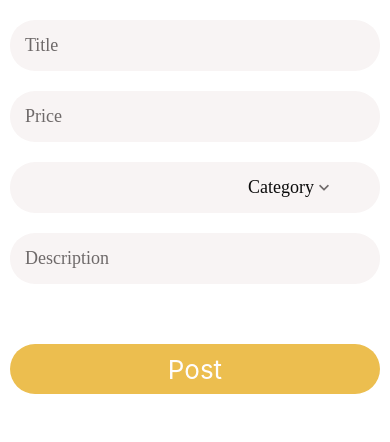
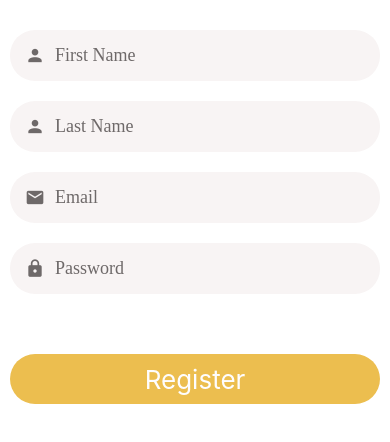
Before and after one commit to JeanProvost/ChuckIt, a React Native app: screen / in a window 390 px wide. Shown: the top 442 px of the page. Built offline with nearby package versions, Linux system fonts and the light colour scheme.

Commit message:
WIP fixing input placement

```diff
--- a/App.js
+++ b/App.js
@@ -11,6 +11,6 @@ import EditListingScreen from "./app/screens/EditListingScreen";
 export default function App() {
 
   return (
-    <EditListingScreen />
+    <RegisterScreen />
   );
 }
--- a/app/screens/RegisterScreen.js
+++ b/app/screens/RegisterScreen.js
@@ -1,5 +1,5 @@
 import React from 'react';
-import { StyleSheet, Image } from 'react-native';
+import { StyleSheet, Image, View } from 'react-native';
 import Screen from '../components/Screen';
 import AppTextInput from '../components/AppTextInput';
 import * as Yup from 'yup';
@@ -18,8 +18,9 @@ function RegisterScreen(props) {
             <AppForm
                 initialValues={{firstname: '', lastname: '', email: '', password: ''}}
                 onSubmit={values => console.log(values)}
-                validdationSchema={validationSchema}
+                validationSchema={validationSchema}
             >
+
                     <AppFormField
                         autoCapitalize="none"
                         autoCorrect={false}
@@ -32,8 +33,9 @@ function RegisterScreen(props) {
                         autoCorrect={false}
                         icon="account"
                         placeholder="Last Name"
-                    name="lastName"
+                        name="lastame"
                     />
+
                 <AppFormField
                     autoCapitalize="none"
                     autoCorrect={false}
@@ -62,6 +64,11 @@ const styles = StyleSheet.create({
     container: {
         padding: 10,
         marginTop: 10,
+    },
+    fullname: {
+        flexDirection: 'row',
+        justifyContent: 'space-between',
+        flex: 1,
     }
 })
 
```
Lines whose indentation alone changed are shown as unchanged.
